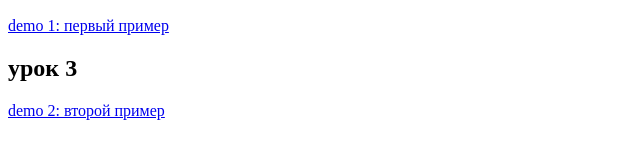
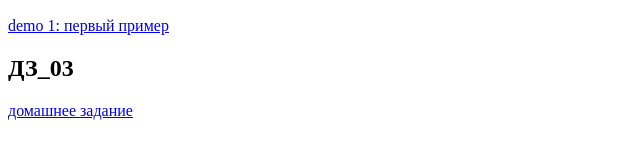
Before and after one commit to dzmitriy22db/frontend, a plain HTML site: page index.html in a window 1280 px wide. Shown: the part 157-316 px from the top of the page, 0-640 px from the left. Drawn offline with Linux system fonts and the light colour scheme.

Commit message:
update дз

```diff
--- a/index.html
+++ b/index.html
@@ -17,10 +17,11 @@
   </h2>
   <p><a href=".\lesson_02\demo01\index.html" target="_blank">demo 1: первый пример</a></p>
     <h2>
-      урок 3
+      ДЗ_03
 
     </h2>
-    <p><a href="./lesson_03/code/demo02/index.html">demo 2: второй пример</a></p>
+    <p><a href="./lesson_03/hw_03/index.html">домашнее задание</a></p>
+
 
 </body>
 </html>
```
Also changed, not shown: 1 other file.
